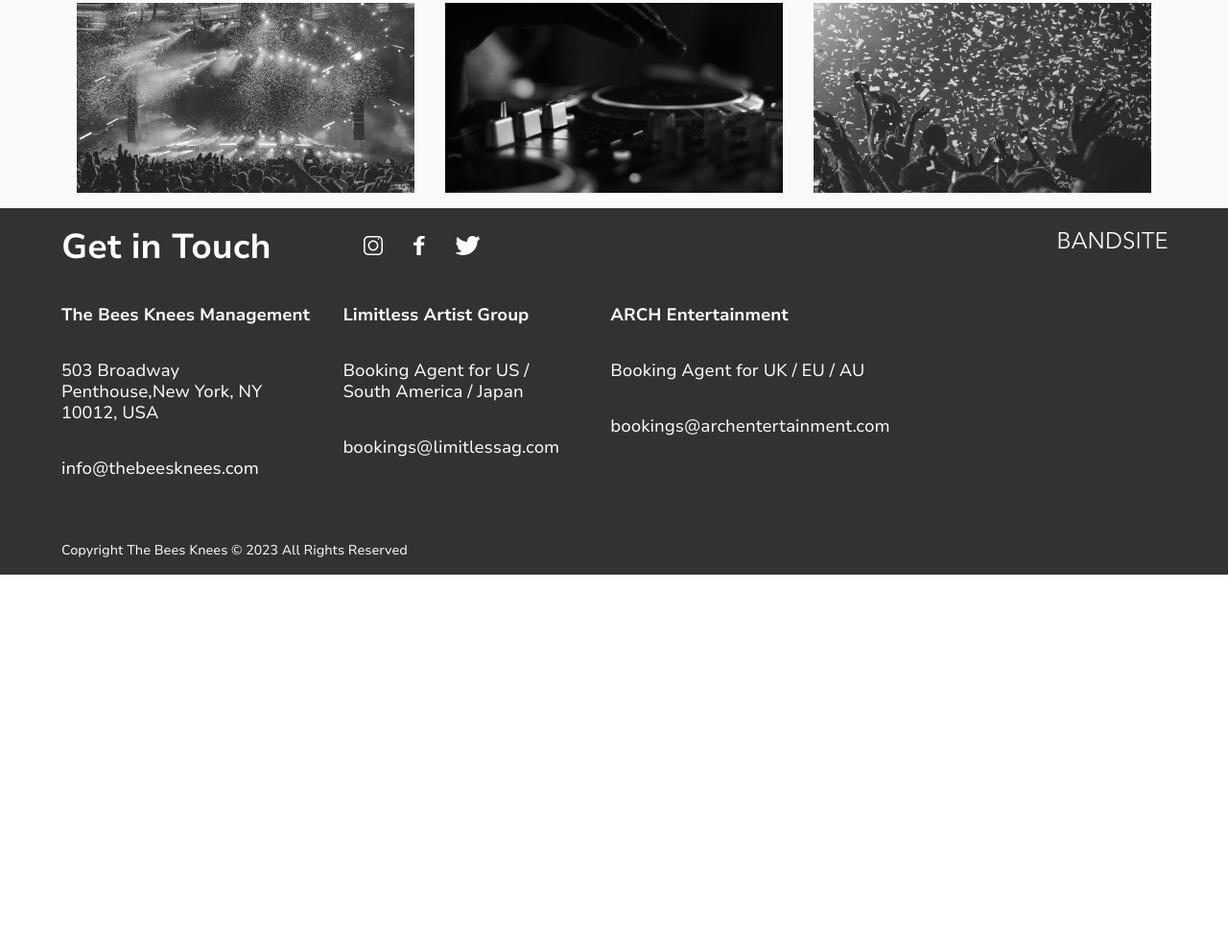
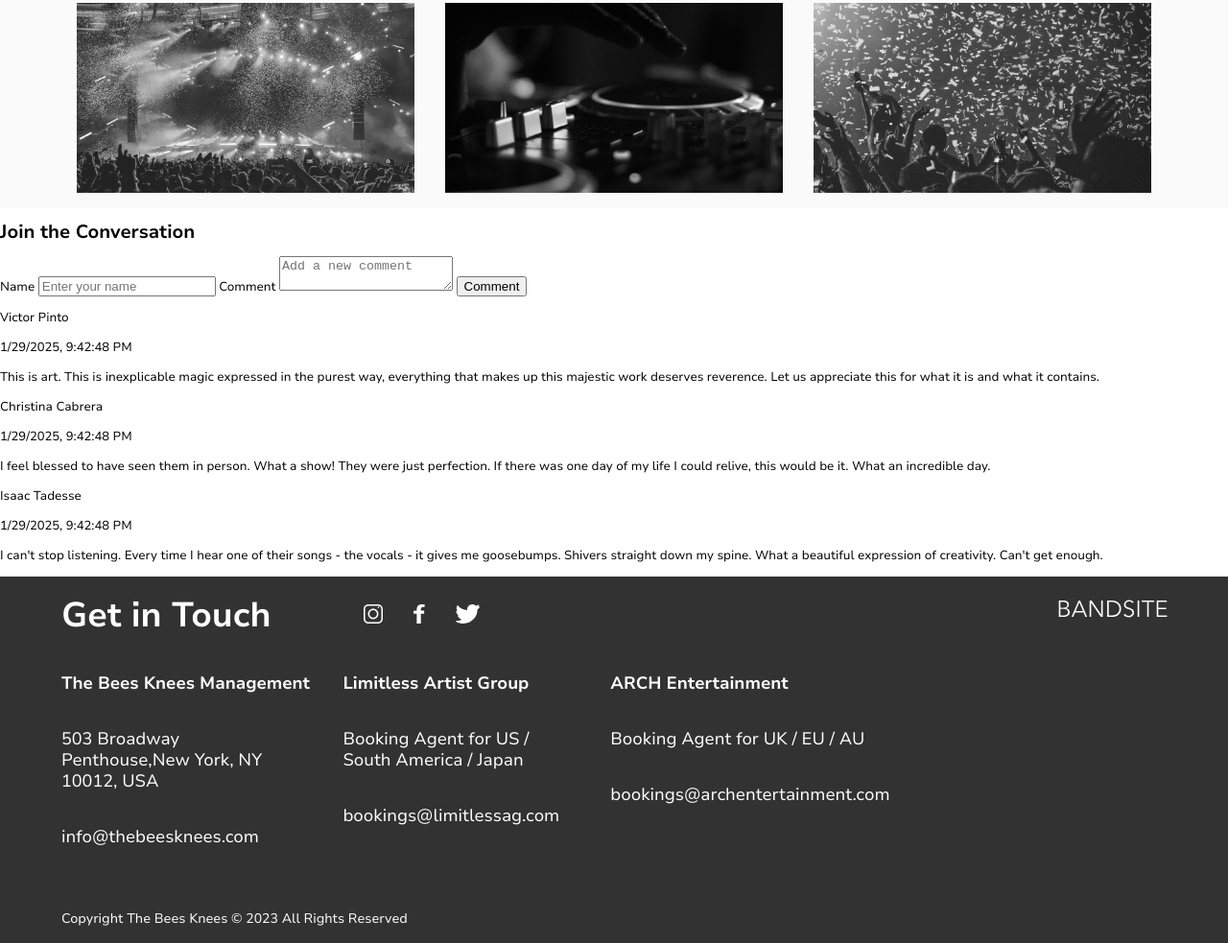
Before and after one commit to ozokolosandra/Sandra-Ogbuokiri-BandSite, a plain HTML site: page index.html in a window 1280 px wide. Shown: the part 2442-3425 px from the top of the page at 96% size. Before the commit the page ends 3041 px from the top, so only its background shows below. Drawn offline with Linux system fonts and the light colour scheme.

Commit message:
created the comments form

```diff
--- a/index.html
+++ b/index.html
@@ -5,6 +5,7 @@
     <meta name="viewport" content="width=device-width, initial-scale=1.0" />
     <title>Document</title>
     <link rel="stylesheet" href="./styles/bio.css" />
+    <script src="./scripts/index-page.js" defer></script>
   </head>
 
   <body>
@@ -124,6 +125,26 @@
       </div>
     </section>
 
+    <section id="comments">
+      <h2>Join the Conversation</h2>
+
+      <form action="">
+        <label for="name">Name</label>
+        <input type="text" id="name" placeholder="Enter your name" required />
+
+        <label for="comment__text">Comment</label>
+        <textarea
+          id="comment__text"
+          placeholder="Add a new comment"
+          required
+        ></textarea>
+
+        <button type="submit">Comment</button>
+      </form>
+
+      <div id="comment-list"></div>
+    </section>
+
     <section class="footer">
       <div class="footer__footer">
         <div class="footer__title">
--- a/scripts/index-page.js
+++ b/scripts/index-page.js
@@ -0,0 +1,78 @@
+
+const comments = [
+    {
+        name: "Victor Pinto",
+        timestamp: new Date(),
+        text: "This is art. This is inexplicable magic expressed in the purest way, everything that makes up this majestic work deserves reverence. Let us appreciate this for what it is and what it contains."
+    },
+    {
+         name: "Christina Cabrera",
+        timestamp: new Date(),
+        text: "I feel blessed to have seen them in person. What a show! They were just perfection. If there was one day of my life I could relive, this would be it. What an incredible day."
+    },
+    {
+        name: "Isaac Tadesse",
+        timestamp: new Date(),
+        text: "I can't stop listening. Every time I hear one of their songs - the vocals - it gives me goosebumps. Shivers straight down my spine. What a beautiful expression of creativity. Can't get enough."
+    }
+];
+
+
+function displaySingleComment(comment) {
+    const commentList = document.getElementById('comment-list');
+
+    const commentEl = document.createElement('div');
+    commentEl.classList.add("comment");
+
+    const nameOfCommenter = document.createElement('p');
+    nameOfCommenter.classList.add('name');
+    nameOfCommenter.textContent = comment.name;
+
+    const timestampEl = document.createElement("p");
+    timestampEl.classList.add("comment__timestamp");
+    timestampEl.textContent = new Date(comment.timestamp).toLocaleString();
+
+    const textEl = document.createElement("p");
+    textEl.classList.add("comment__text");
+    textEl.textContent = comment.text;
+
+    commentEl.appendChild(nameOfCommenter);
+    commentEl.appendChild(timestampEl);
+    commentEl.appendChild(textEl);
+
+    commentList.appendChild(commentEl);
+}
+
+// Function to display all comments
+function displayAllComments() {
+    const commentList = document.getElementById('comment-list');
+    commentList.innerHTML = ''; // Clear the existing list
+
+    comments.forEach(displaySingleComment); // Render each comment
+}
+
+
+document.querySelector('form').addEventListener('submit', function(event) {
+    event.preventDefault();
+
+    const name = document.getElementById('name').value;
+    const commentText = document.getElementById('comment__text').value;
+
+
+    const newComment = {
+        name: name,
+        timestamp: new Date(),
+        text: commentText
+    };
+
+    comments.unshift(newComment);
+
+
+    document.getElementById('name').value = '';
+    document.getElementById('comment__text').value = '';
+
+
+    displayAllComments();
+});
+
+window.onload = displayAllComments;
```
